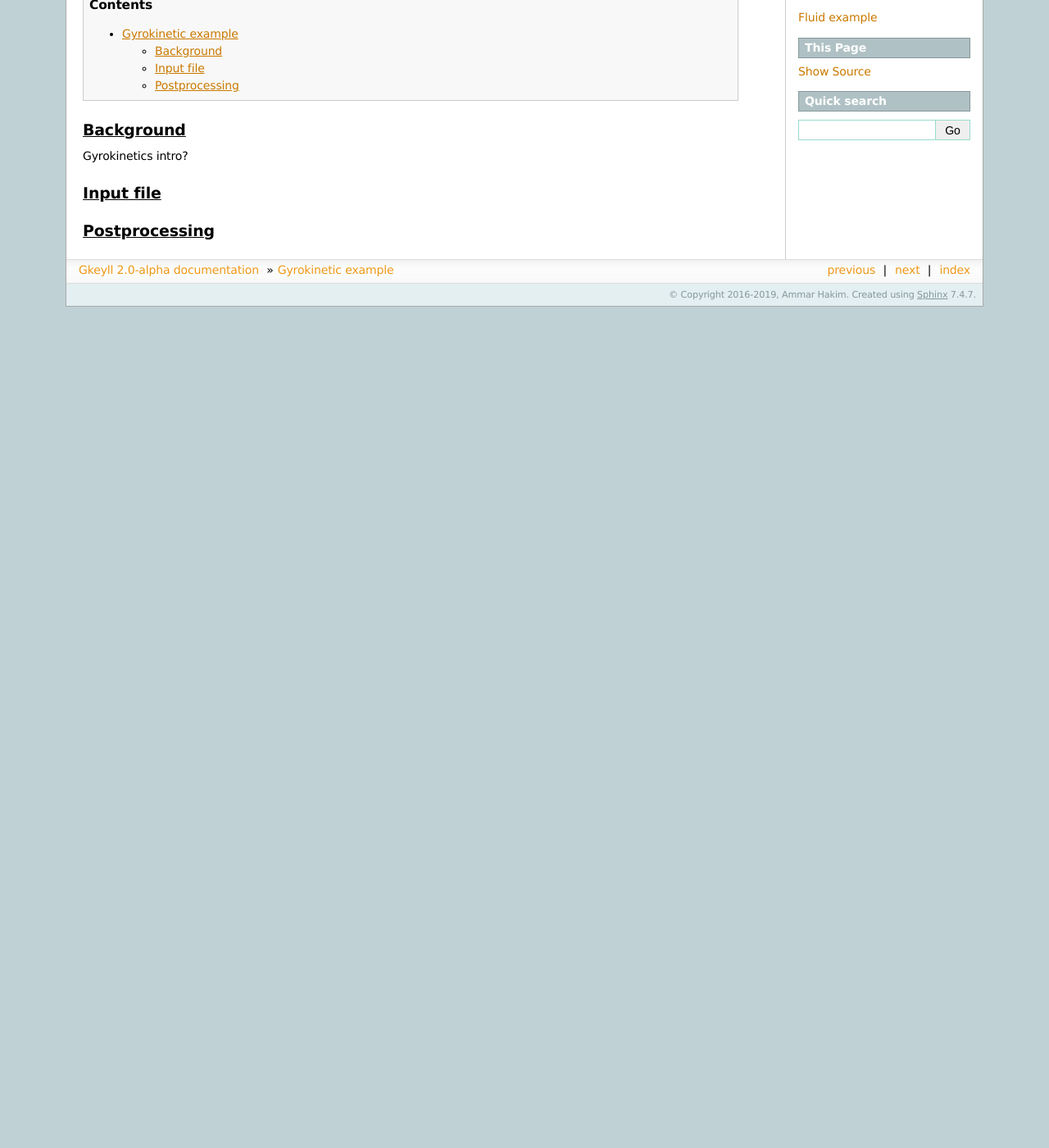
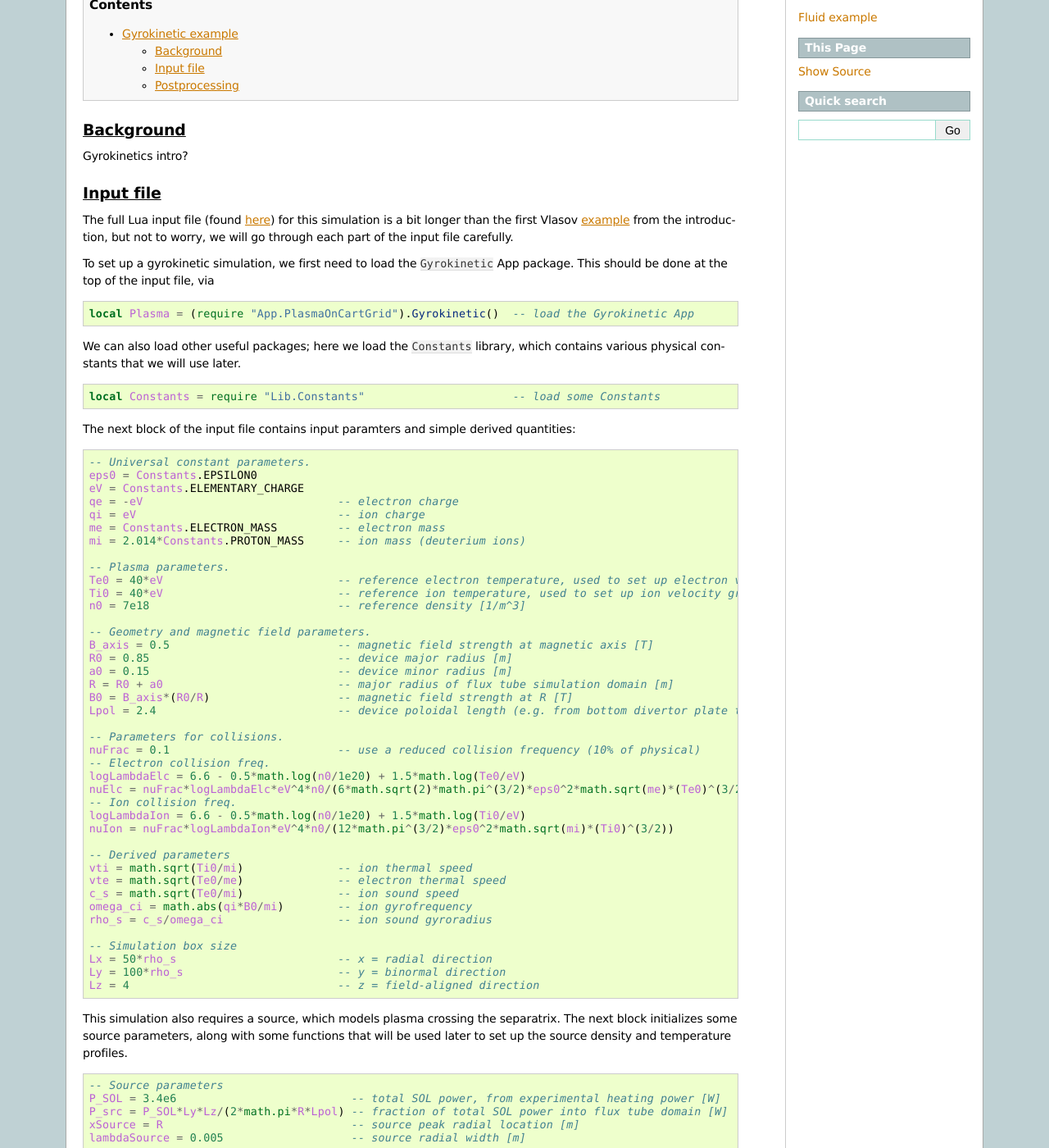
Before and after one commit to ammarhakim/gkyl-doc, a Sphinx documentation site: the page built from source/quickstart/gkExample1.rst, in a window 1280 px wide and 1400 px high, scrolled down 270 px. Shown: the whole window at 82% size. Built offline with Sphinx 7.4.7, drawn with Linux system fonts in a browser that asks for light colours; pages that are not in the unit, such as notebooks, are missing from menus; before the commit the page ends 900 px from its top, so only the background shows below that; some of the changed text lies outside the part shown.

Commit message:
more progress on gk example

```diff
--- a/source/quickstart/gkExample1.rst
+++ b/source/quickstart/gkExample1.rst
@@ -10,8 +10,8 @@ Gkeyll's ``Gyrokinetic`` App is specialized to study the edge/scrape-off-layer r
 handling of large fluctuations and open-field-line regions.
 In this example, we will set up a gyrokinetic problem on open magnetic field lines (e.g. in the tokamak scrape-off layer).
 Using specialized boundary conditions along the field line that model the sheath interaction between the plasma and
-conducting end plates, we will see that we can model the self-consistent formation of the sheath potential.
-This simple test case can then be used as a starting point for full nonlinear simulations of the tokamak SOL.
+conducting end plates, we will see that we can model the self-consistent formation of the sheath
+potential. This simple test case can then be used as a starting point for full nonlinear simulations of the tokamak SOL.
 
 .. contents::
 
@@ -23,5 +23,104 @@ Gyrokinetics intro?
 Input file
 ----------
 
+The full Lua input file (found :doc:`here <inputFiles/gk-sheath>`) for this simulation
+is a bit longer than the first Vlasov :ref:`example <qs_intro>` from the introduction,
+but not to worry, we will go through each part of the input file carefully.
+
+To set up a gyrokinetic simulation, we first need to load the ``Gyrokinetic`` App package.
+This should be done at the top of the input file, via
+
+.. code-block:: lua
+
+  local Plasma = (require "App.PlasmaOnCartGrid").Gyrokinetic()  -- load the Gyrokinetic App
+
+We can also load other useful packages; here we load the ``Constants`` library, which
+contains various physical constants that we will use later.
+
+.. code-block:: lua
+
+  local Constants = require "Lib.Constants"                      -- load some Constants
+
+The next block of the input file contains input paramters and simple derived quantities:
+
+.. code-block:: lua
+
+  -- Universal constant parameters.
+  eps0 = Constants.EPSILON0
+  eV = Constants.ELEMENTARY_CHARGE
+  qe = -eV                             -- electron charge
+  qi = eV                              -- ion charge
+  me = Constants.ELECTRON_MASS         -- electron mass
+  mi = 2.014*Constants.PROTON_MASS     -- ion mass (deuterium ions)
+
+  -- Plasma parameters.
+  Te0 = 40*eV                          -- reference electron temperature, used to set up electron velocity grid [eV]
+  Ti0 = 40*eV                          -- reference ion temperature, used to set up ion velocity grid [eV]
+  n0 = 7e18                            -- reference density [1/m^3]
+
+  -- Geometry and magnetic field parameters.
+  B_axis = 0.5                         -- magnetic field strength at magnetic axis [T]
+  R0 = 0.85                            -- device major radius [m]
+  a0 = 0.15                            -- device minor radius [m]
+  R = R0 + a0                          -- major radius of flux tube simulation domain [m]
+  B0 = B_axis*(R0/R)                   -- magnetic field strength at R [T]
+  Lpol = 2.4                           -- device poloidal length (e.g. from bottom divertor plate to top) [m]
+
+  -- Parameters for collisions.
+  nuFrac = 0.1                         -- use a reduced collision frequency (10% of physical)
+  -- Electron collision freq.
+  logLambdaElc = 6.6 - 0.5*math.log(n0/1e20) + 1.5*math.log(Te0/eV)
+  nuElc = nuFrac*logLambdaElc*eV^4*n0/(6*math.sqrt(2)*math.pi^(3/2)*eps0^2*math.sqrt(me)*(Te0)^(3/2))
+  -- Ion collision freq.
+  logLambdaIon = 6.6 - 0.5*math.log(n0/1e20) + 1.5*math.log(Ti0/eV)
+  nuIon = nuFrac*logLambdaIon*eV^4*n0/(12*math.pi^(3/2)*eps0^2*math.sqrt(mi)*(Ti0)^(3/2))
+
+  -- Derived parameters
+  vti = math.sqrt(Ti0/mi)              -- ion thermal speed
+  vte = math.sqrt(Te0/me)              -- electron thermal speed
+  c_s = math.sqrt(Te0/mi)              -- ion sound speed
+  omega_ci = math.abs(qi*B0/mi)        -- ion gyrofrequency
+  rho_s = c_s/omega_ci                 -- ion sound gyroradius
+
+  -- Simulation box size
+  Lx = 50*rho_s                        -- x = radial direction
+  Ly = 100*rho_s                       -- y = binormal direction
+  Lz = 4                               -- z = field-aligned direction
+
+This simulation also requires a source, which models plasma crossing the separatrix.
+The next block initializes some source parameters, along with some functions
+that will be used later to set up the source density and temperature profiles.
+
+.. code-block:: lua
+
+  -- Source parameters
+  P_SOL = 3.4e6                          -- total SOL power, from experimental heating power [W]
+  P_src = P_SOL*Ly*Lz/(2*math.pi*R*Lpol) -- fraction of total SOL power into flux tube domain [W]
+  xSource = R                            -- source peak radial location [m]
+  lambdaSource = 0.005                   -- source radial width [m]
+
+  -- Source density and temperature profiles.
+  -- Note that source density will be scaled to achieve desired source power.
+  sourceDensity = function (t, xn)
+     local x, y, z = xn[1], xn[2], xn[3]
+     local sourceFloor = 1e-10
+     if math.abs(z) < Lz/4 then
+        -- near the midplane, the density source is a Gaussian
+        return math.max(math.exp(-(x-xSource)^2/(2*lambdaSource)^2), sourceFloor)
+     else
+        return 1e-40
+     end
+  end
+  sourceTemperature = function (t, xn)
+     local x, y, z = xn[1], xn[2], xn[3]
+     if math.abs(x-xSource) < 3*lambdaSource then
+        return 80*eV
+     else
+        return 30*eV
+     end
+  end
+
+We now have everything we need to initialize the ``Gyrokinetics`` App.
+
 Postprocessing
 --------------
```
Also changed, not shown: 1 other file.
